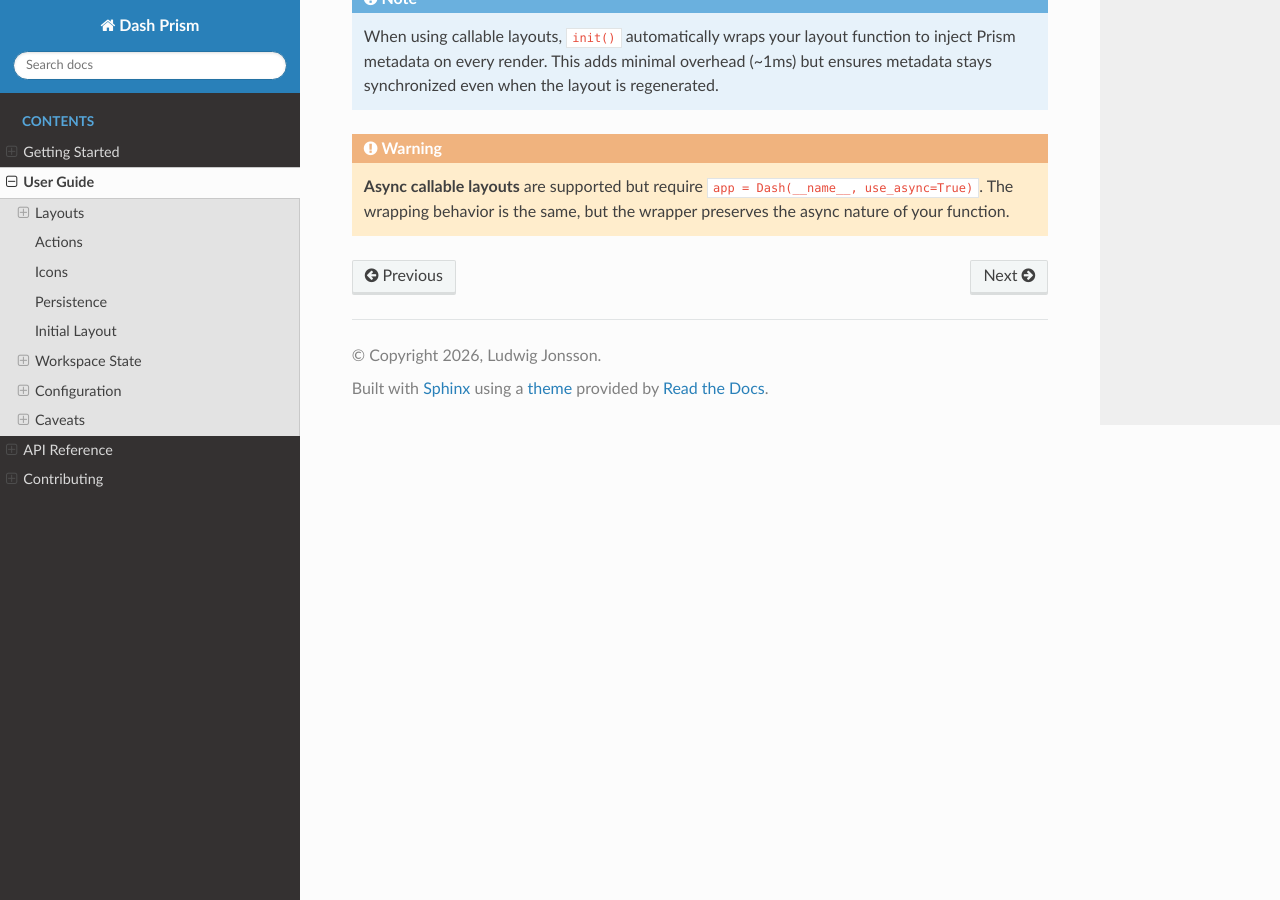
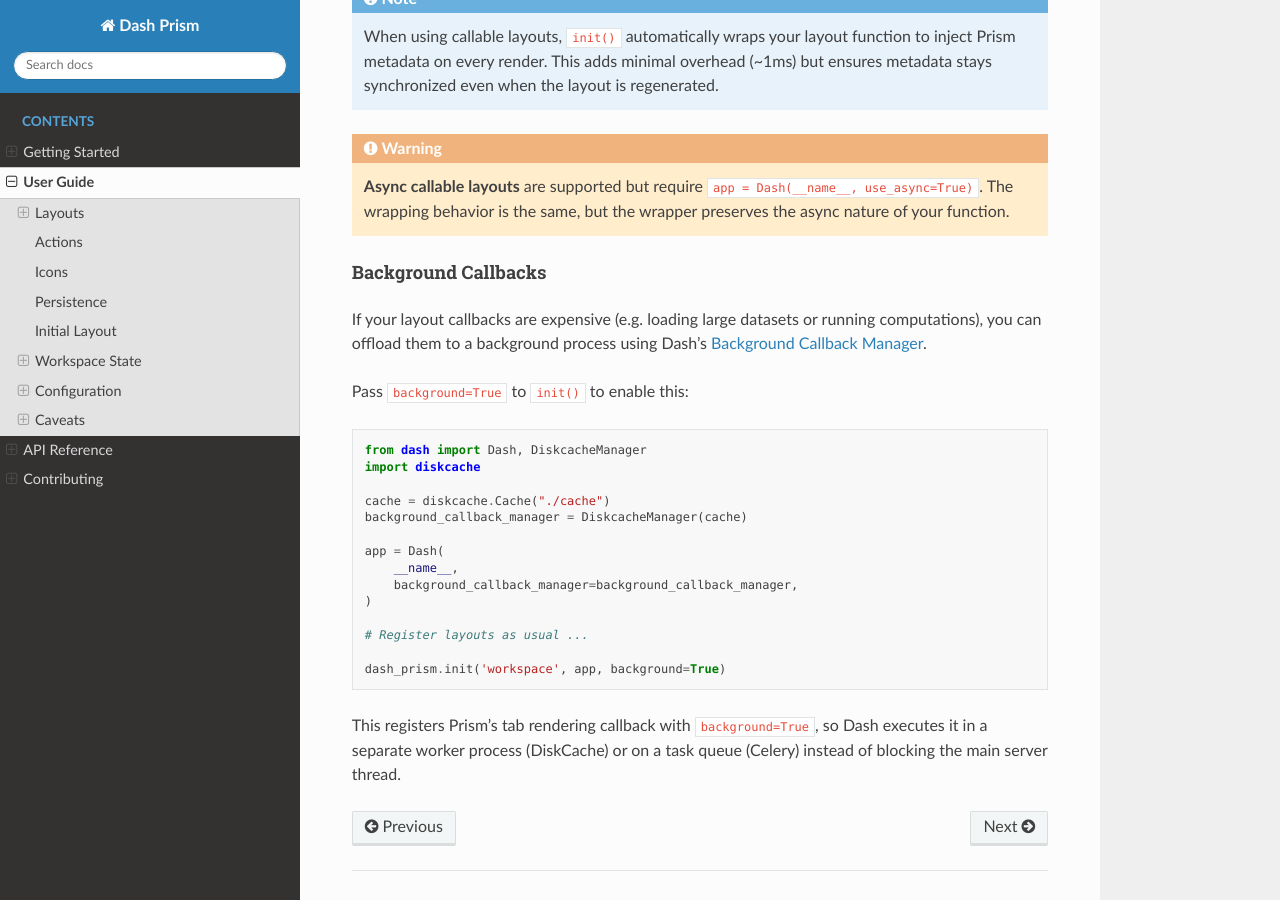
Before and after one commit to LudwigAJ/dash-prism, a Sphinx documentation site: the page built from docs/user-guide.rst, in a window 1280 px wide and 900 px high, scrolled down 10281 px. Built offline with Sphinx 7.4.7 and the Read the Docs theme 3.1.0, drawn with Linux system fonts in a browser that asks for light colours.

Commit message:
added background: bool to init(...) to allow users to pass long running layout callbacks

```diff
--- a/docs/user-guide.rst
+++ b/docs/user-guide.rst
@@ -550,3 +550,33 @@ Callable layouts are useful for:
 
    **Async callable layouts** are supported but require ``app = Dash(__name__, use_async=True)``.
    The wrapping behavior is the same, but the wrapper preserves the async nature of your function.
+
+Background Callbacks
+~~~~~~~~~~~~~~~~~~~~
+
+If your layout callbacks are expensive (e.g. loading large datasets or running
+computations), you can offload them to a background process using Dash's
+`Background Callback Manager <https://dash.plotly.com/background-callbacks>`_.
+
+Pass ``background=True`` to ``init()`` to enable this:
+
+.. code-block:: python
+
+   from dash import Dash, DiskcacheManager
+   import diskcache
+
+   cache = diskcache.Cache("./cache")
+   background_callback_manager = DiskcacheManager(cache)
+
+   app = Dash(
+       __name__,
+       background_callback_manager=background_callback_manager,
+   )
+
+   # Register layouts as usual ...
+
+   dash_prism.init('workspace', app, background=True)
+
+This registers Prism's tab rendering callback with ``background=True``, so Dash
+executes it in a separate worker process (DiskCache) or on a task queue (Celery)
+instead of blocking the main server thread.
--- a/package.json
+++ b/package.json
@@ -1,6 +1,6 @@
 {
   "name": "dash_prism",
-  "version": "0.9.7",
+  "version": "0.9.8",
   "description": "Prism: Powerful multi-panel workspace manager for Plotly Dash",
   "main": "index.ts",
   "repository": {
--- a/pyproject.toml
+++ b/pyproject.toml
@@ -1,6 +1,6 @@
 [project]
 name = "dash_prism"
-version = "0.9.7"
+version = "0.9.8"
 description = "Prism: Powerful multi-panel workspace manager for Plotly Dash"
 readme = "README.md"
 license = "Apache-2.0"
```
Also changed, not shown: 1 other file.
